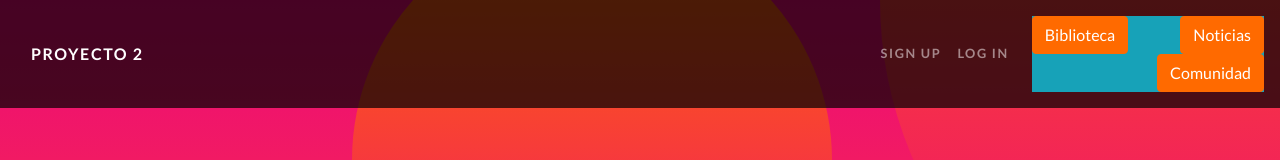
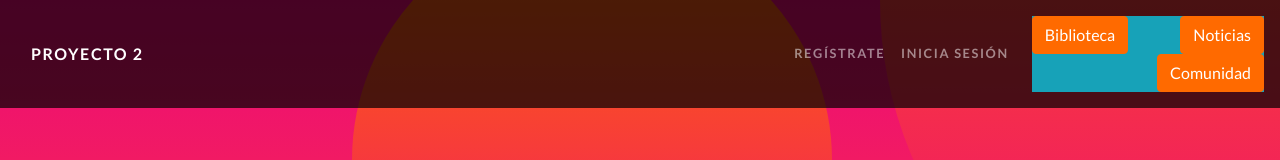
Before and after one commit to MelissaMP/ejemplo-pagina-web, a website: page index.html in a window 1280 px wide. Shown: the top 160 px of the page. Drawn offline with Linux system fonts and the light colour scheme.

Commit message:
Update index.html

```diff
--- a/index.html
+++ b/index.html
@@ -34,10 +34,10 @@
       <div class="collapse navbar-collapse" id="navbarResponsive">
         <ul class="navbar-nav ml-auto">
           <li class="nav-item">
-            <a class="nav-link" href="#">Sign Up</a>
+            <a class="nav-link" href="#">Regístrate</a>
           </li>
           <li class="nav-item">
-            <a class="nav-link" href="#">Log In</a>
+            <a class="nav-link" href="#">Inicia sesión</a>
           </li>
         </ul>
       </div>
```
